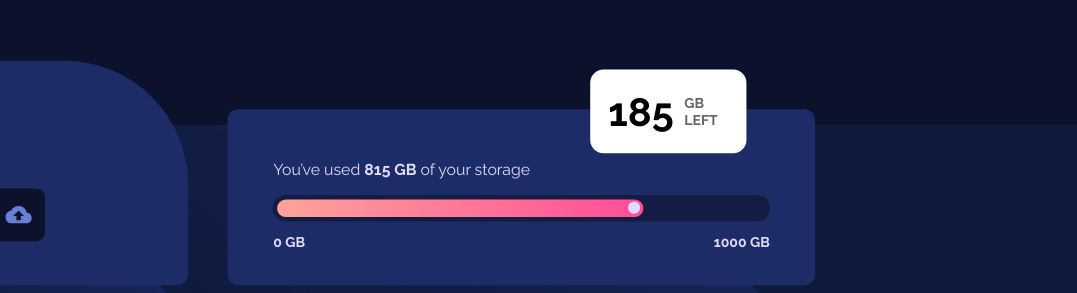
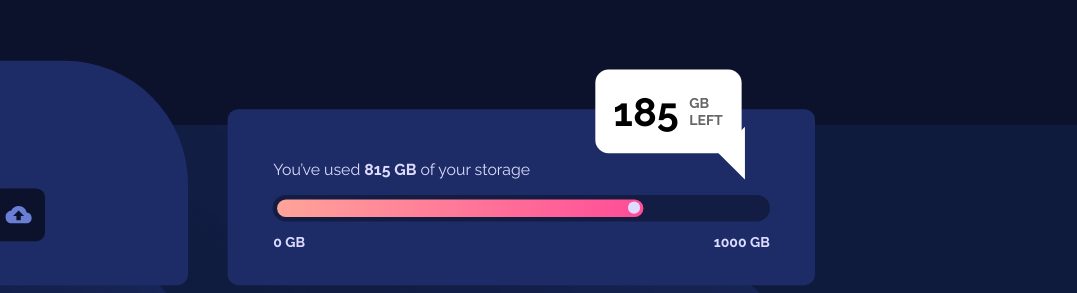
Before and after one commit to osamasalm/fylo-data-storage-component, a plain HTML site: page index.html in a window 1536 px wide. Shown: the part 227-520 px from the top of the page, 459-1536 px from the left. Drawn offline with Linux system fonts and the light colour scheme.

Commit message:
Update main.css

```diff
--- a/main.css
+++ b/main.css
@@ -191,6 +191,17 @@ body {
         bottom: 75%;
         left: 75%;
     }
+
+    .triangle {
+        width: 0;
+        height: 0;
+        border-top: 1em solid transparent;
+        border-bottom: 1em solid transparent;
+        border-right:1em solid white;
+        position: absolute;
+        bottom: -32%;
+        left: 84.3%;
+    }
 }
 
 @media (max-width: 350px) {
```
